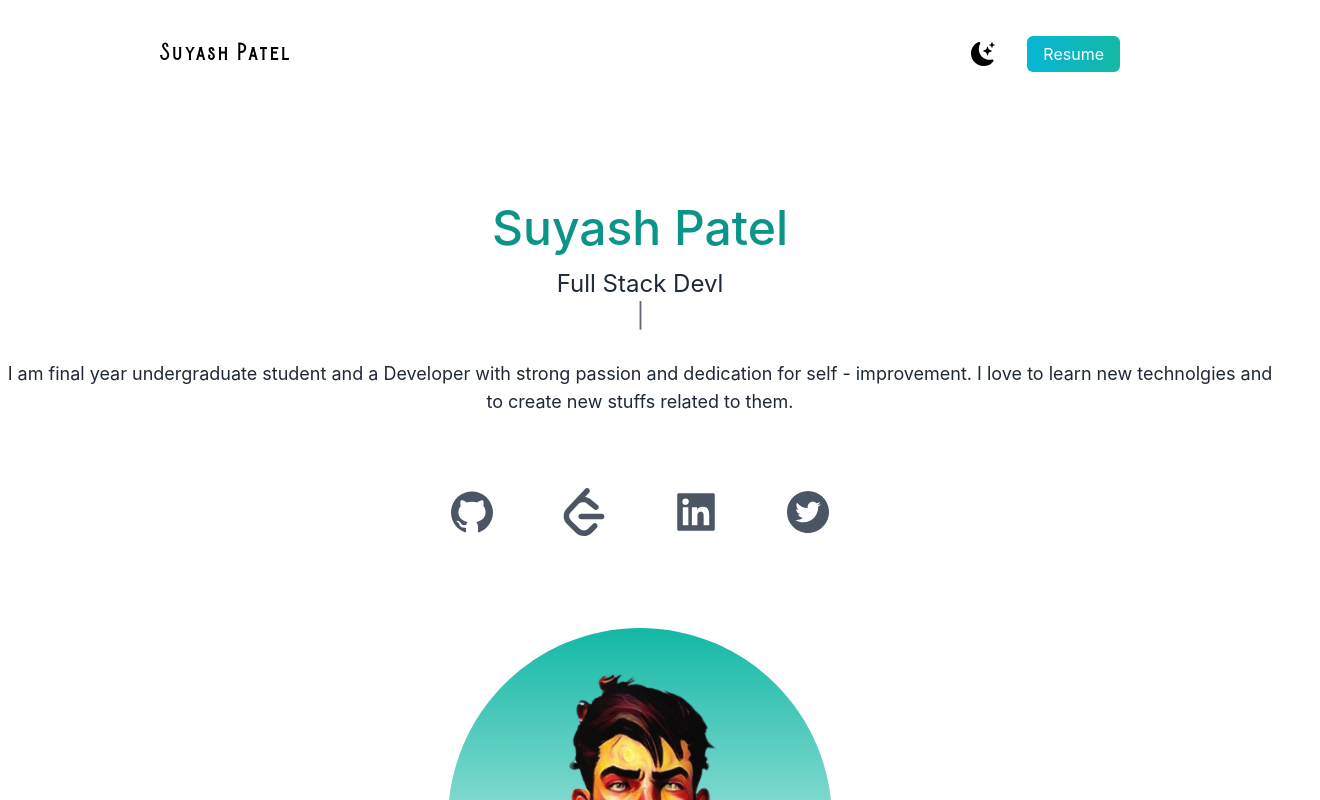
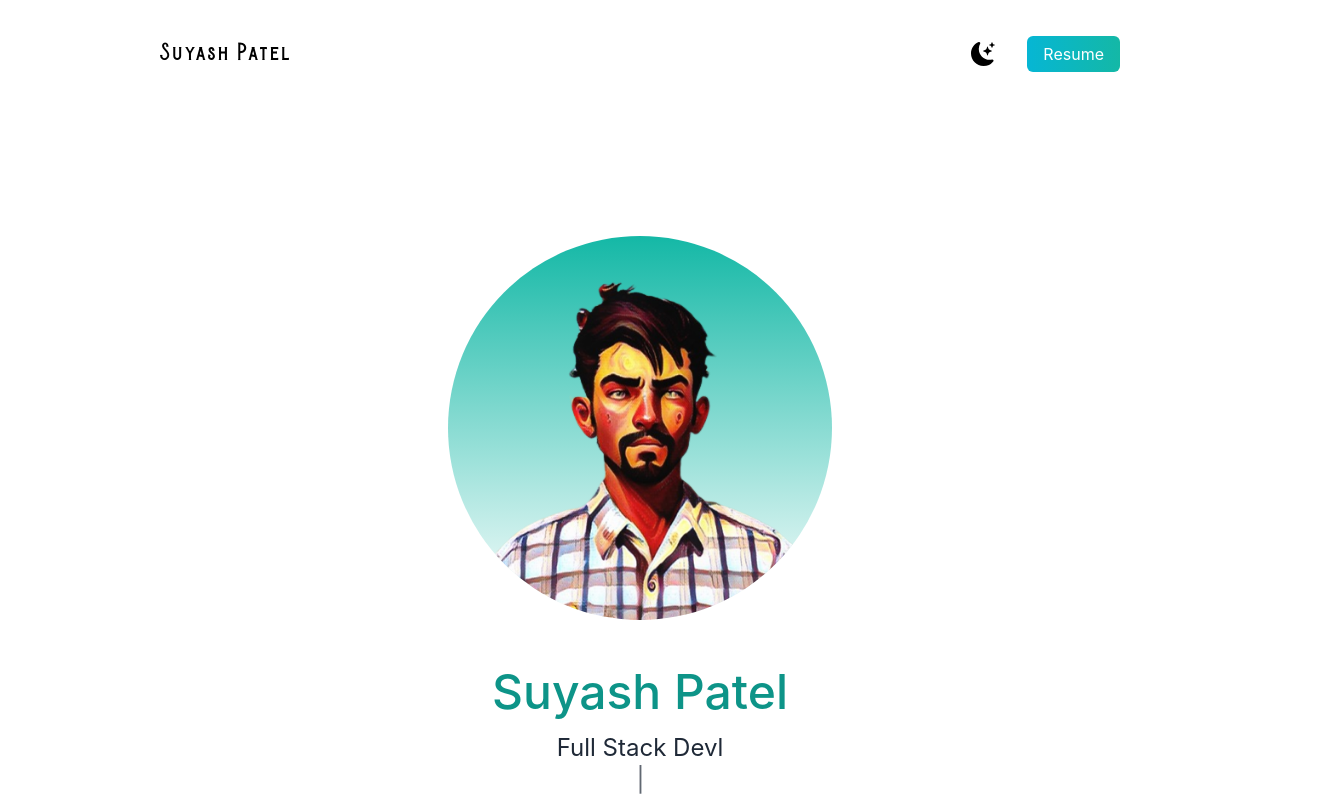
Before and after one commit to isuyashpatel/suyash, a Next.js app: page / in a window 1280 px wide. Shown: the top 800 px of the page, 1320 px wide, since content can reach past the window. Built offline with nearby package versions, Linux system fonts and the light colour scheme.

Commit message:
hierarchy changed

```diff
--- a/src/app/page.js
+++ b/src/app/page.js
@@ -15,7 +15,7 @@ export default function Home() {
   const [darkMode, setDarkMode] = useState(false);
   return (
     <div className={darkMode ? 'dark' : ''}>
-      <main className='bg-white px-10 dark:bg-gray-900 md:px-20 lg:px-40'>
+      <main className='bg-white px-10 dark:bg-gray-900 md:px-20 lg:px-40 overflow-hidden'>
         <section className='min-h-screen'>
           <nav className='py-10 mb-12 flex justify-between'>
             <h1 className='text-xl font-burtons tracking-widest dark:text-white'>
@@ -46,6 +46,9 @@ export default function Home() {
             </ul>
           </nav>
           <div className='flex flex-col items-center'>
+            <div className='mx-auto bg-gradient-to-b from-teal-500 rounded-full lg:w-96 lg:h-96 h-48 w-48 relative mt-20 overflow-hidden'>
+              <Image src={suyash} fill className='object-cover' alt='Profile' />
+            </div>
             <div className='text-center p-10'>
               <h2 className='lg:text-5xl text-2xl dark:text-white py-2 text-teal-600 font-medium'>
                 Suyash Patel
@@ -84,9 +87,6 @@ export default function Home() {
                 <AiFillTwitterCircle />
               </a>
             </div>
-            <div className='mx-auto bg-gradient-to-b from-teal-500 rounded-full lg:w-96 lg:h-96 h-48 w-48 relative mt-20 overflow-hidden'>
-              <Image src={suyash} fill className='object-cover' alt='Profile' />
-            </div>
           </div>
         </section>
       </main>
```
